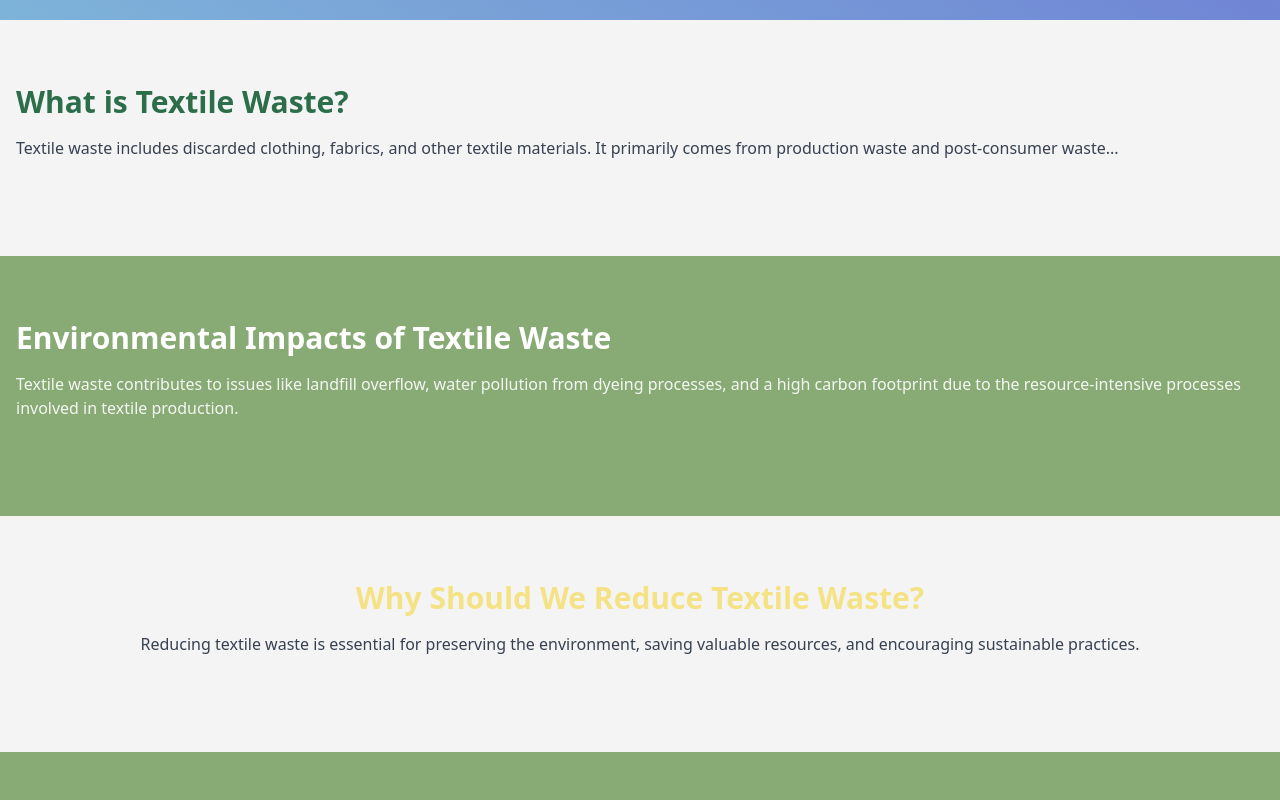
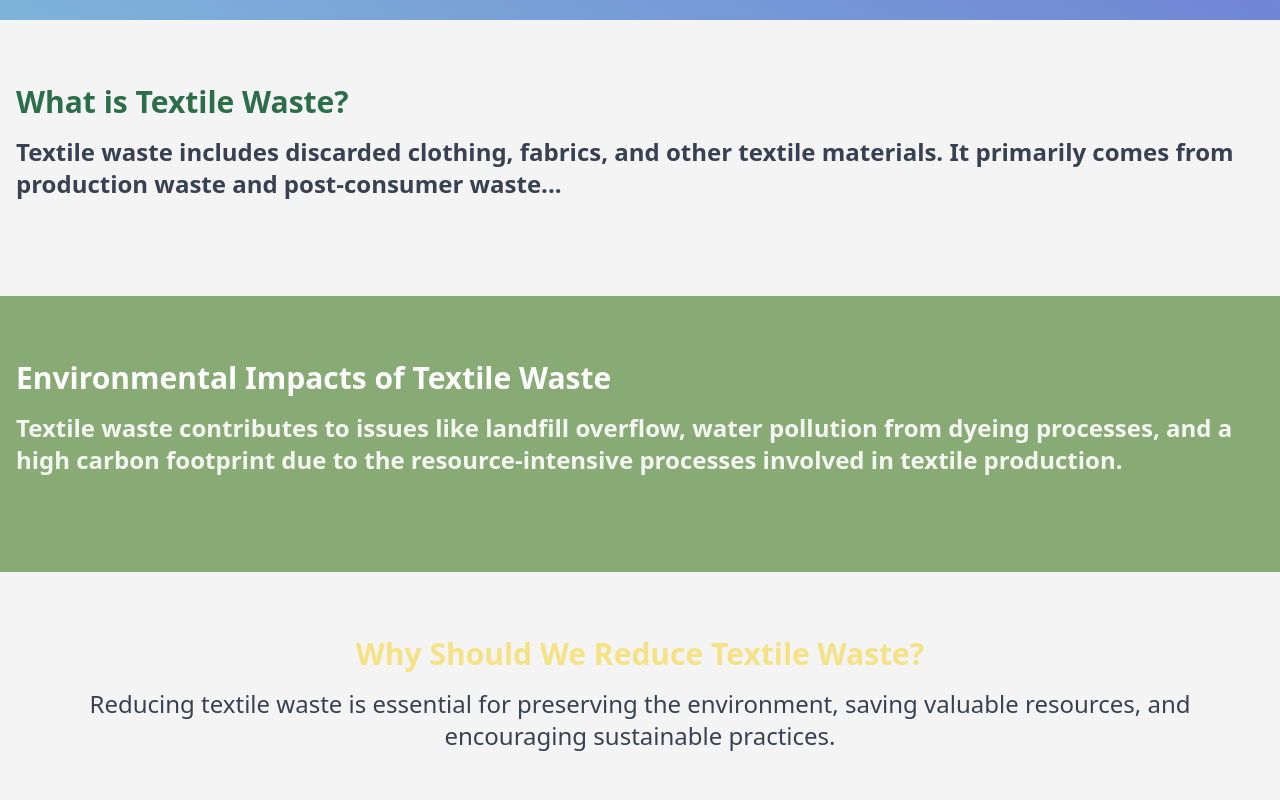
Before and after one commit to dabby12/textile-waste, a React (Vite) app: page / in a window 1280 px wide. Shown: the part 780-1580 px from the top of the page. Built offline with nearby package versions, Linux system fonts and the light colour scheme.

Commit message:
small updates

```diff
--- a/src/components/EnvironmentalImpacts.jsx
+++ b/src/components/EnvironmentalImpacts.jsx
@@ -6,7 +6,7 @@ const EnvironmentalImpacts = () => {
     <section className="bg-secondary py-16 px-4 text-white animate-slide-in">
       <div className="container mx-auto">
         <h2 className="text-3xl font-bold mb-4">Environmental Impacts of Textile Waste</h2>
-        <p className="mb-8 opacity-90 hover:opacity-100 transition duration-300">
+        <p className="mb-8 opacity-90 hover:opacity-100 transition duration-300 text-2xl font-bold hover:text-black transition  ">
           Textile waste contributes to issues like landfill overflow, water pollution from dyeing processes, and a high carbon footprint due to the resource-intensive processes involved in textile production.
         </p>
       </div>
--- a/src/components/WhatIsTextileWaste.jsx
+++ b/src/components/WhatIsTextileWaste.jsx
@@ -6,7 +6,7 @@ const WhatIsTextileWaste = () => {
     <section className="py-16 px-4 bg-background animate-fade-in-up">
       <div className="container mx-auto">
         <h2 className="text-3xl font-bold mb-4 text-primary transition duration-300 hover:text-accent">What is Textile Waste?</h2>
-        <p className="text-gray-700 mb-8">
+        <p className="text-gray-700 mb-8 font-bold text-2xl">
           Textile waste includes discarded clothing, fabrics, and other textile materials. It primarily comes from production waste and post-consumer waste...
         </p>
       </div>
--- a/src/components/WhyReduce.jsx
+++ b/src/components/WhyReduce.jsx
@@ -6,7 +6,7 @@ const WhyReduce = () => {
     <section className="py-16 px-4 bg-background text-center animate-fade-in-up">
       <div className="container mx-auto">
         <h2 className="text-3xl font-bold mb-4 text-accent transition duration-300 transform hover:scale-105">Why Should We Reduce Textile Waste?</h2>
-        <p className="text-gray-700 mb-8">
+        <p className="text-gray-700 mb-8 text-2xl hover:text-blue-500 ">
           Reducing textile waste is essential for preserving the environment, saving valuable resources, and encouraging sustainable practices.
         </p>
       </div>
```
